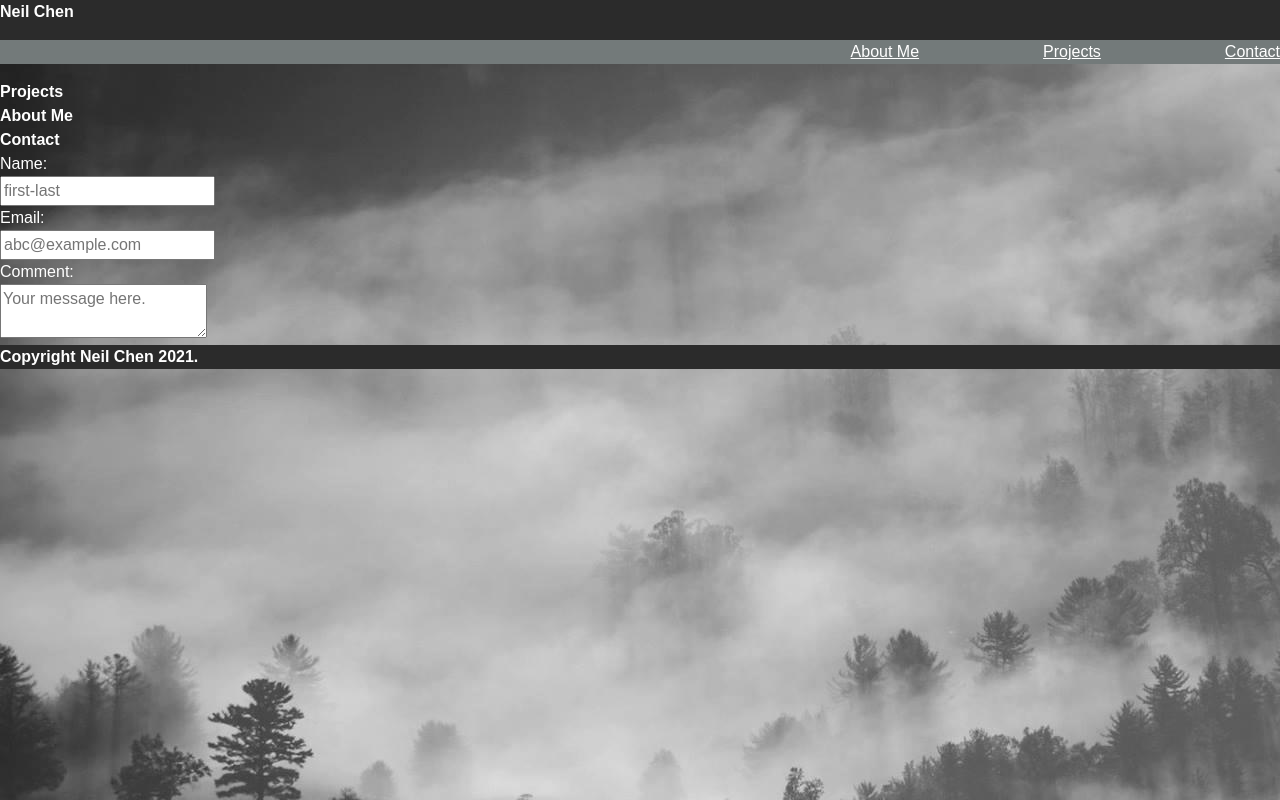
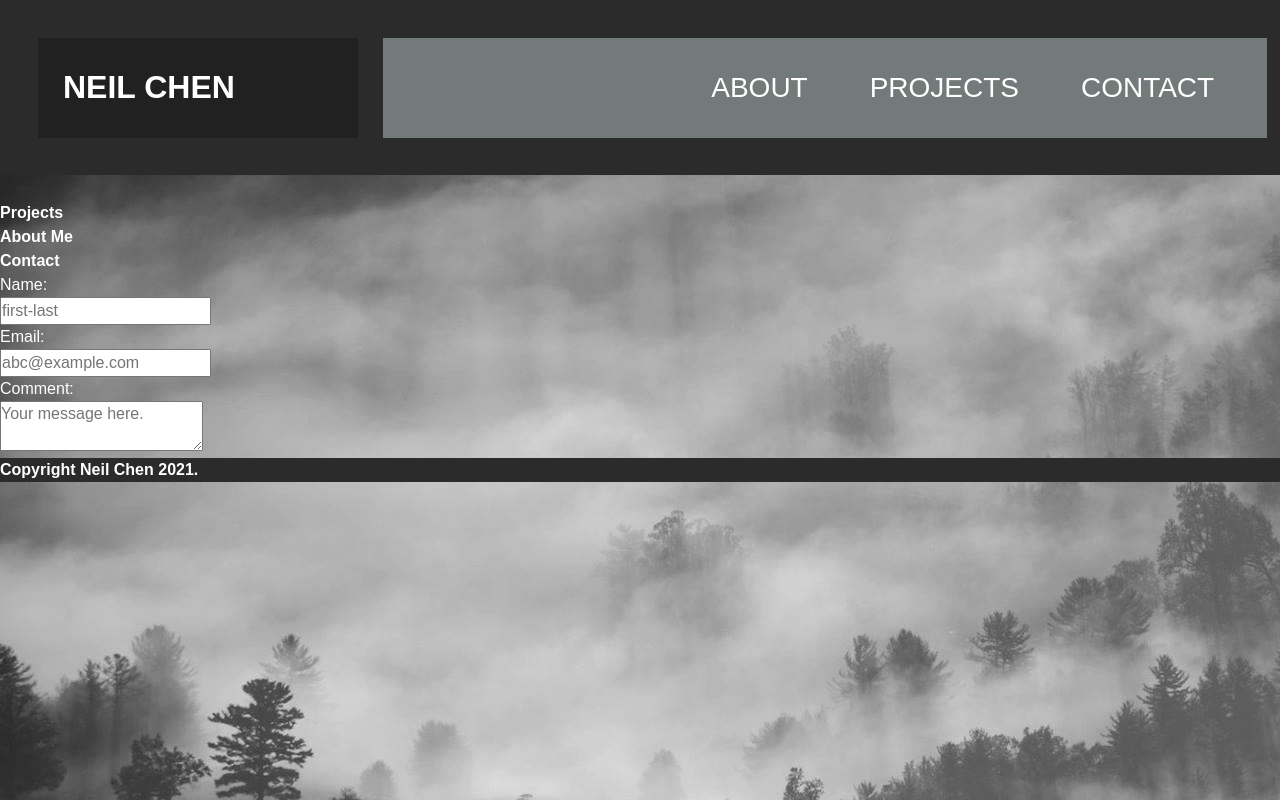
Before and after one commit to inknsharps/webapp-portfolio, a plain HTML site: page index.html in a window 1280 px wide. Drawn offline with Linux system fonts and the light colour scheme.

Commit message:
update index.html, reset.css, style.css

```diff
--- a/assets/reset.css
+++ b/assets/reset.css
@@ -6,16 +6,7 @@
 }
 
 /* Remove default margin and padding*/
-body,
-h1,
-h2,
-h3,
-h4,
-p,
-figure,
-blockquote,
-dl,
-dd {
+* {
   margin: 0;
   padding: 0;
 }
--- a/assets/style.css
+++ b/assets/style.css
@@ -1,6 +1,7 @@
 :root {
     --background-color: #212121;
     --header-color: #2B2B2B;
+    --header2-color: #212121;
     --nav-color: #737A7A;
     --a-color: #ffffff;
     --p-color: #ffffff;
@@ -18,27 +19,45 @@ body {
 /* Header styling */
 
 header {
+    display: flex;
+    flex-direction: column;
+    justify-content: space-between;
+    margin-bottom: 2%;
+    padding: 1%;
     background-color: var(--header-color);
 }
 
+header h1 {
+    flex: 1 1 20%;
+    text-align: left;
+    text-transform: uppercase;
+    font-size: 24px;
+    margin:0;
+    background-color: var(--header2-color)
+}
+
 nav {
+    flex: 1 1 65%;
+    margin: 2% 0;
+    padding: 20px 0;
     background-color: var(--nav-color);
 }
 
 .nav-links {
     display: flex;
     justify-content: flex-end;
-    text-align: right;
 }
-
 .nav-links li {
-    padding-left: 10%;
+    padding: 1% 6% 1% 1%;
+    font-size: 18px;
+    text-transform: uppercase;
 }
 
 /* All a tags under nav are styled like so */
 
 .nav-links a {
     color: var(--a-color);
+    text-decoration: none;
 }
 
 /* To be used project classes */
@@ -76,19 +95,32 @@ footer {
     background-color: var(--header-color);
 }
 
-/* Media queries */
-/* Tablet Size */
+/* Media Queries */
 
-@media screen and (min-width: 768px) {
-    body {
+/* Tablet size */
+@media screen and (min-width:768px) {
+    header {
         flex-direction: row;
-        flex-wrap: wrap;
+    }
+    header h1 {
+        font-size: 32px;
+        margin: 2%;
+        padding: 2%;
+    }
+    .nav-links li {
+        font-size: 28px;
+    }
 }
 
 /* Desktop Size */
-
-@media screen and (min-width: 900px) {
-    body {
-        display: block;
+@media screen and (min-width:900px) {
+    /* header {
+        flex-direction: row;
+    } */
+    header h1 {
+        font-size: 32px;
+    }
+    .nav-links li {
+        font-size: 28px;
     }
 }
--- a/index.html
+++ b/index.html
@@ -17,7 +17,7 @@
             <nav>
                 <ul class="nav-links">
                     <li>
-                        <a href="#">About Me</a>
+                        <a href="#">About</a>
                     </li>
                     <li>
                         <a href="#projects">Projects</a>
```
